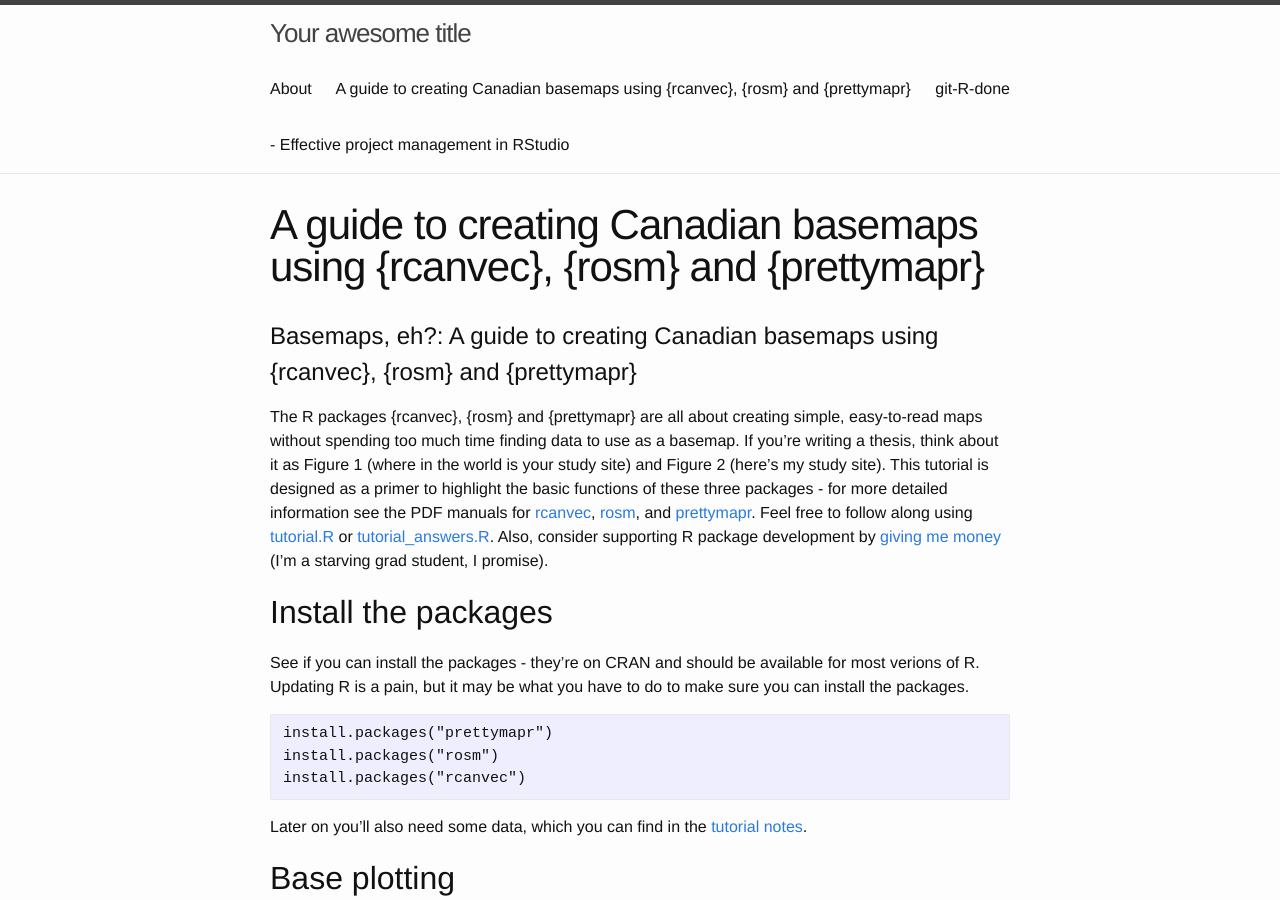
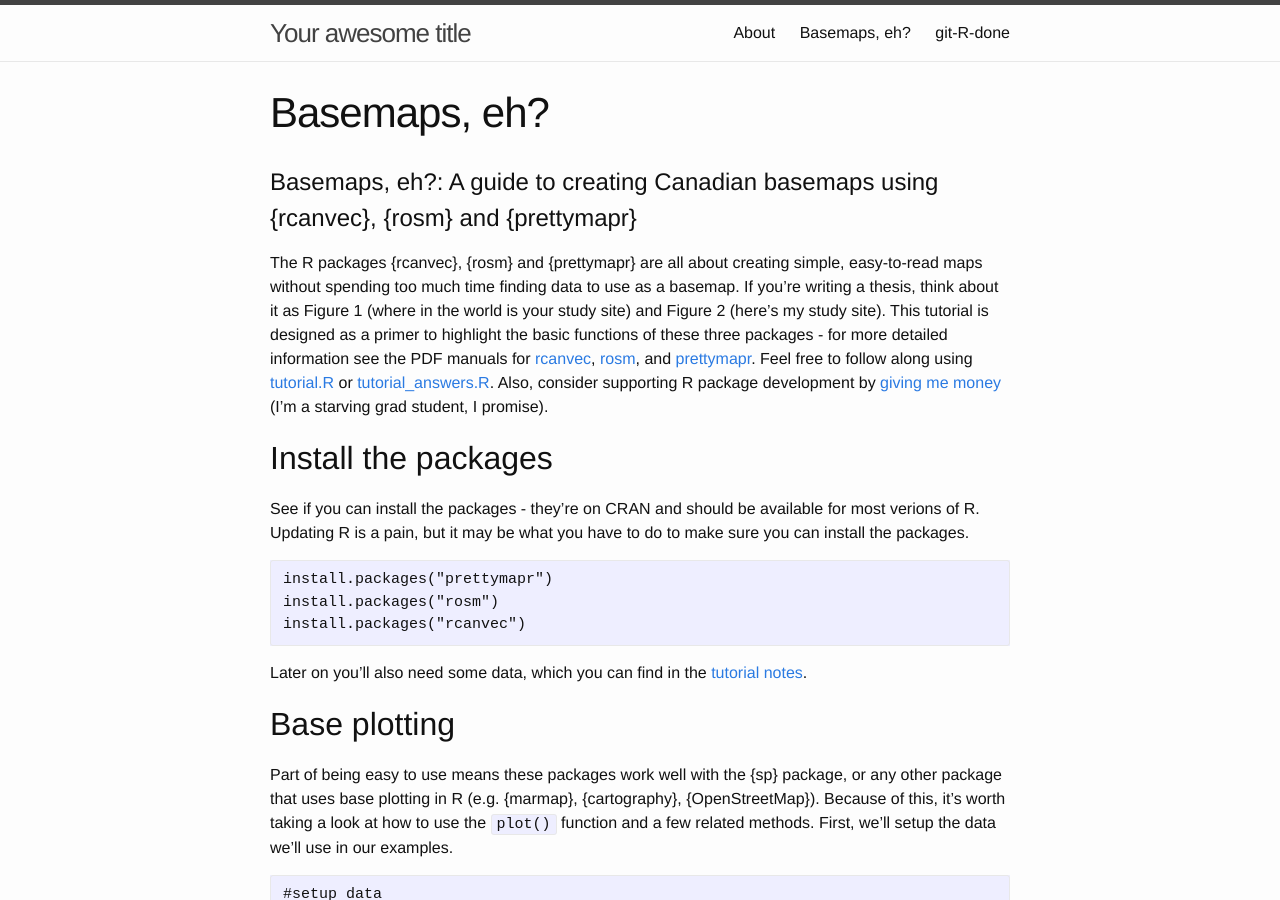
Before and after one commit to paleolimbot/paleolimbot.github.io, a Jekyll site: the page built from tutorial/basemapseh/index.md, in a window 1280 px wide and 900 px high. Built offline with Jekyll 4.4.1, drawn with Linux system fonts in a browser that asks for light colours.

Commit message:
shorten titles

```diff
--- a/tutorial/basemapseh/index.md
+++ b/tutorial/basemapseh/index.md
@@ -1,5 +1,5 @@
 ---
-title: A guide to creating Canadian basemaps using {rcanvec}, {rosm} and {prettymapr}
+title: Basemaps, eh?
 layout: page
 ---
 
--- a/tutorial/gitRdone/index.md
+++ b/tutorial/gitRdone/index.md
@@ -1,5 +1,5 @@
 ---
-title: git-R-done - Effective project management in RStudio
+title: git-R-done
 layout: page
 ---
 
```
